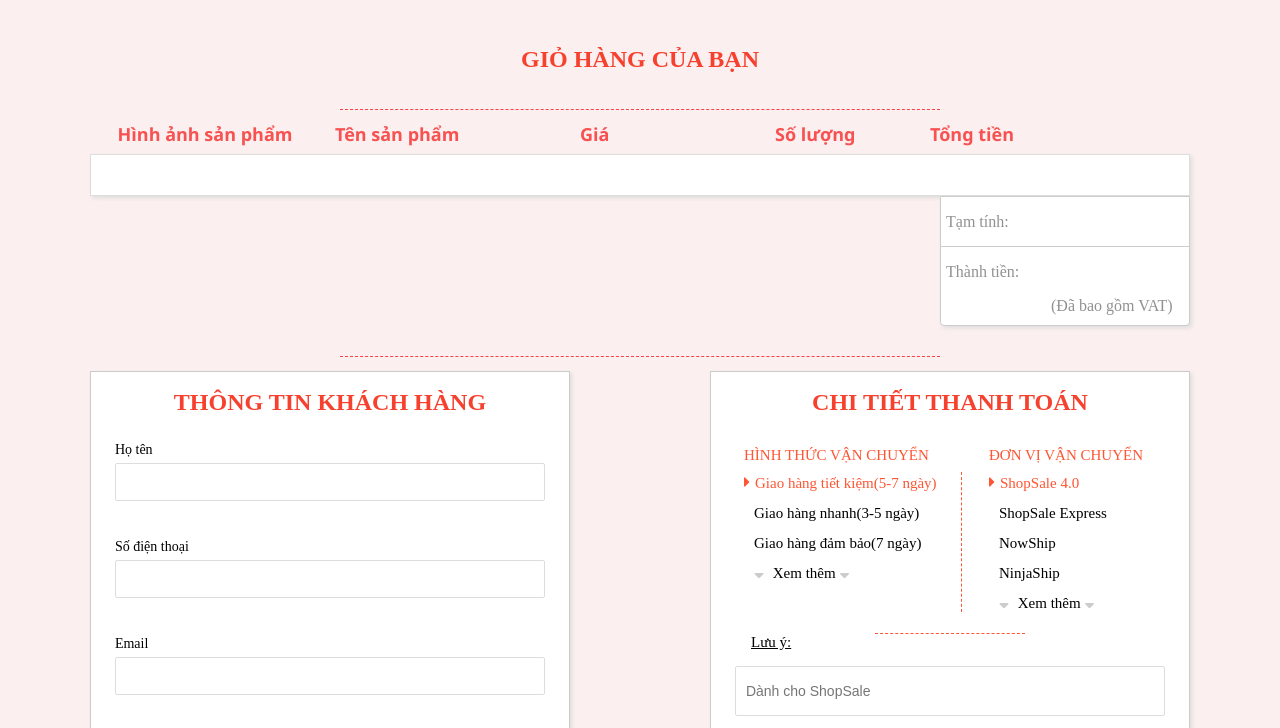
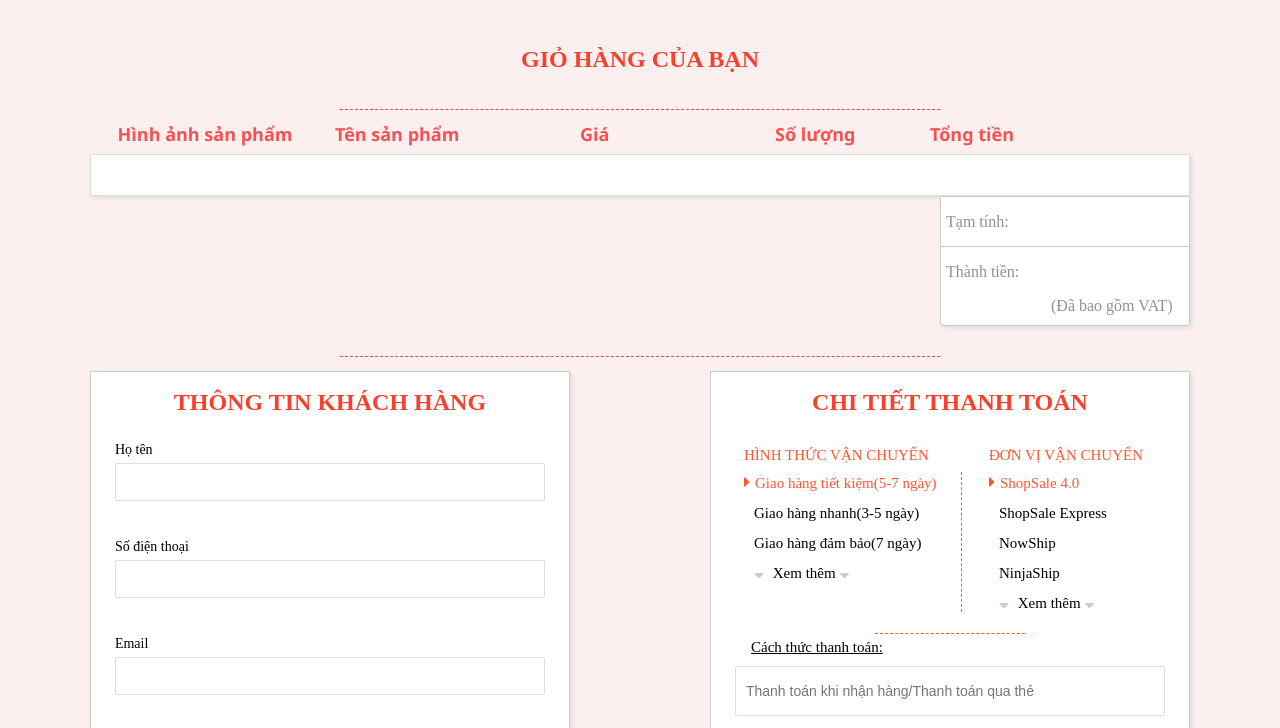
Before and after one commit to haiplcpk01675/asmJavaScriptPk01675, a plain HTML site: page gioHang.html in a window 1280 px wide. Shown: the part 211-939 px from the top of the page. Drawn offline with Linux system fonts and the light colour scheme.

Commit message:
sửa lại giỏ

```diff
--- a/css/gioHang.css
+++ b/css/gioHang.css
@@ -210,8 +210,9 @@ img{
 }
 .luuy{
     margin-left: 40px;
-    padding-bottom: 10px;
+    padding-bottom: 5px;
     font-size: 15px;
+    margin-top: 5px;
     text-decoration: underline;
 }
 .noidungluuy{
--- a/gioHang.html
+++ b/gioHang.html
@@ -279,8 +279,8 @@
                 </div>
                 <div class="ngancuoi"></div>
                 <div class="luuyvanchuyen">
-                    <p class="luuy">Lưu ý:</p>
-                    <input class="noidungluuy" type="text" placeholder="Dành cho ShopSale">
+                    <p class="luuy">Cách thức thanh toán:</p>
+                    <input class="noidungluuy" type="text" placeholder="Thanh toán khi nhận hàng/Thanh toán qua thẻ">
                 </div>
                 <div class="ngancuoi"></div>
                 <div class="chinhsachvc">
```
